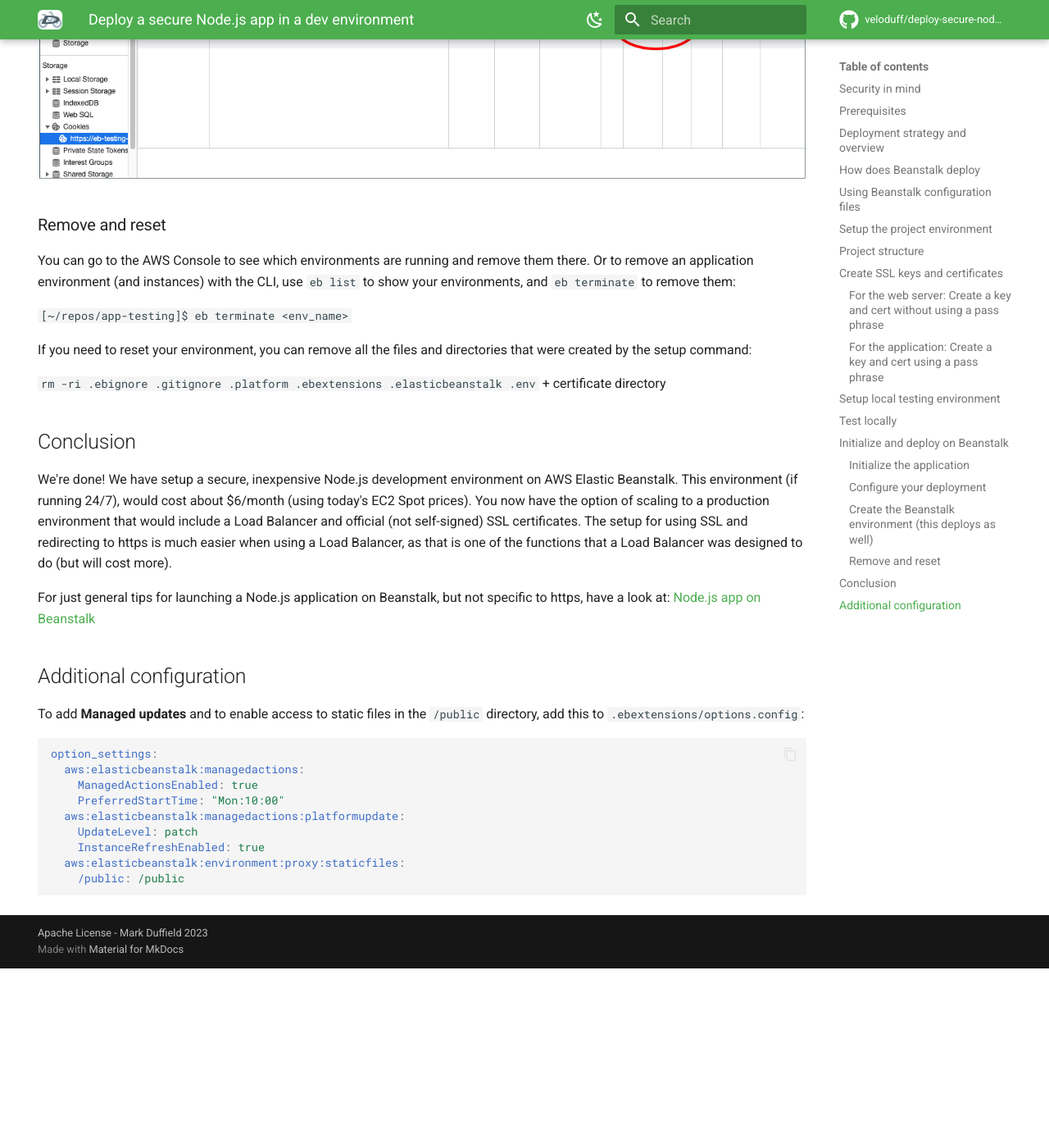
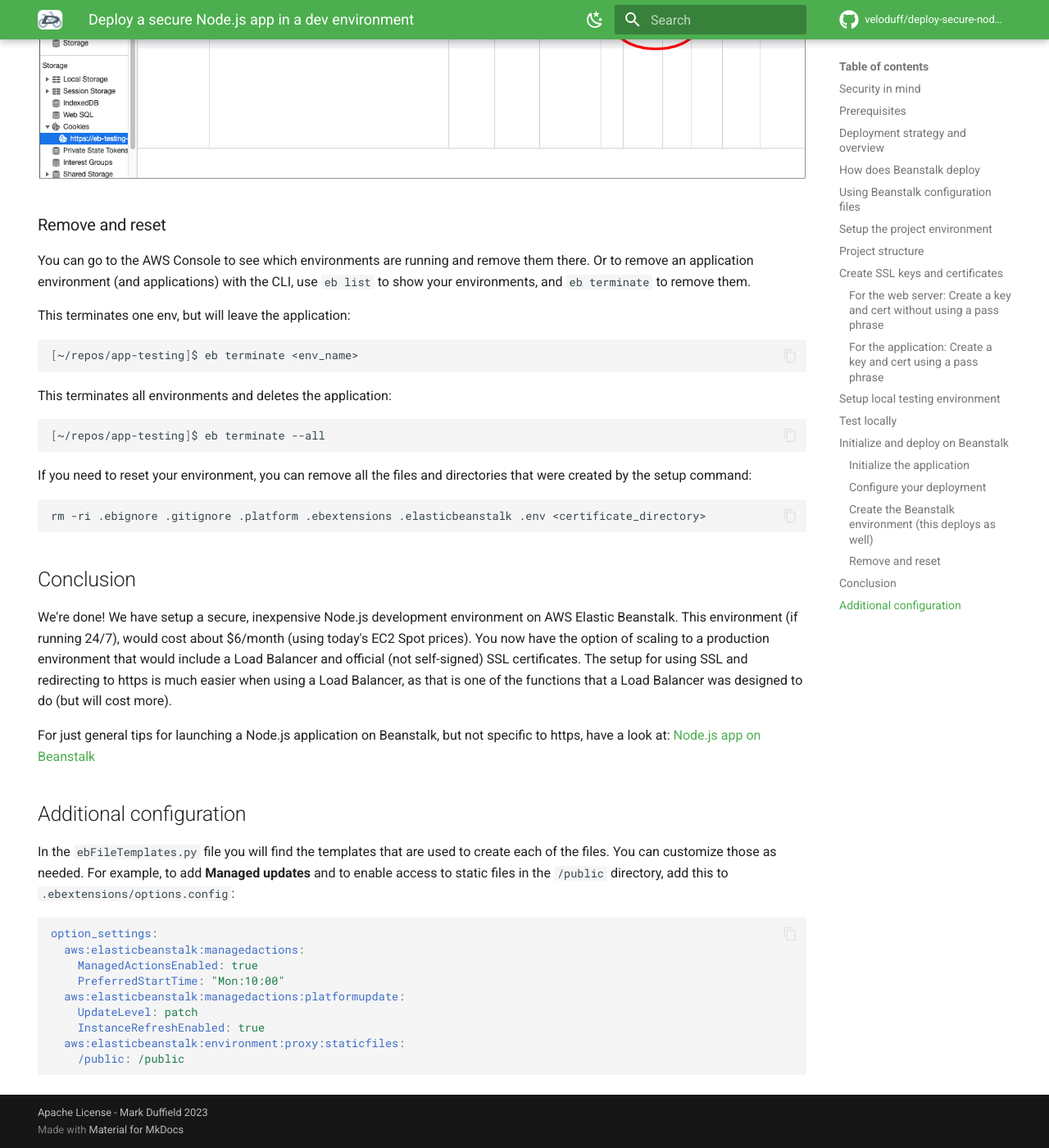
Before and after one commit to veloduff/deploy-secure-nodejs-env, an MkDocs documentation site: the page built from docs/index.md, in a window 1280 px wide and 1400 px high, scrolled down 16429 px. Shown: the whole window at 82% size. Built offline with MkDocs 1.6.1 and Material for MkDocs 9.7.7, drawn with Linux system fonts in a browser that asks for light colours; comment, search, counter and statistics services are not loaded; before the commit the page ends 17610 px from its top, so only the background shows below that.

Commit message:
updating templates info, readme, docs index

````diff
--- a/docs/index.md
+++ b/docs/index.md
@@ -618,13 +618,25 @@
 
 ### Remove and reset
 
-You can go to the AWS Console to see which environments are running and remove them there. Or to remove an application environment (and instances) with the CLI, use `eb list` to show your environments, and `eb terminate` to remove them:
+You can go to the AWS Console to see which environments are running and remove them there. Or to remove an application environment (and applications) with the CLI, use `eb list` to show your environments, and `eb terminate` to remove them.
 
-`[~/repos/app-testing]$ eb terminate <env_name>`
+This terminates one env, but will leave the application:
+
+```bash
+[~/repos/app-testing]$ eb terminate <env_name>
+```
+
+This terminates all environments and deletes the application:
+
+```bash
+[~/repos/app-testing]$ eb terminate --all
+```
 
 If you need to reset your environment, you can remove all the files and directories that were created by the setup command:
 
-`rm -ri .ebignore .gitignore .platform .ebextensions .elasticbeanstalk .env` + certificate directory
+```bash
+rm -ri .ebignore .gitignore .platform .ebextensions .elasticbeanstalk .env <certificate_directory>
+```
 
 ## Conclusion
 
@@ -634,7 +646,7 @@
 
 ## Additional configuration
 
-To add **Managed updates** and to enable access to static files in the `/public` directory, add this to `.ebextensions/options.config`:
+In the `ebFileTemplates.py` file you will find the templates that are used to create each of the files. You can customize those as needed. For example, to add **Managed updates** and to enable access to static files in the `/public` directory, add this to `.ebextensions/options.config`:
 
 ```yaml
 option_settings:
````
Also changed, not shown: README.md (+19 -3 lines), ebFileTemplates.py (+50 -24 lines).
